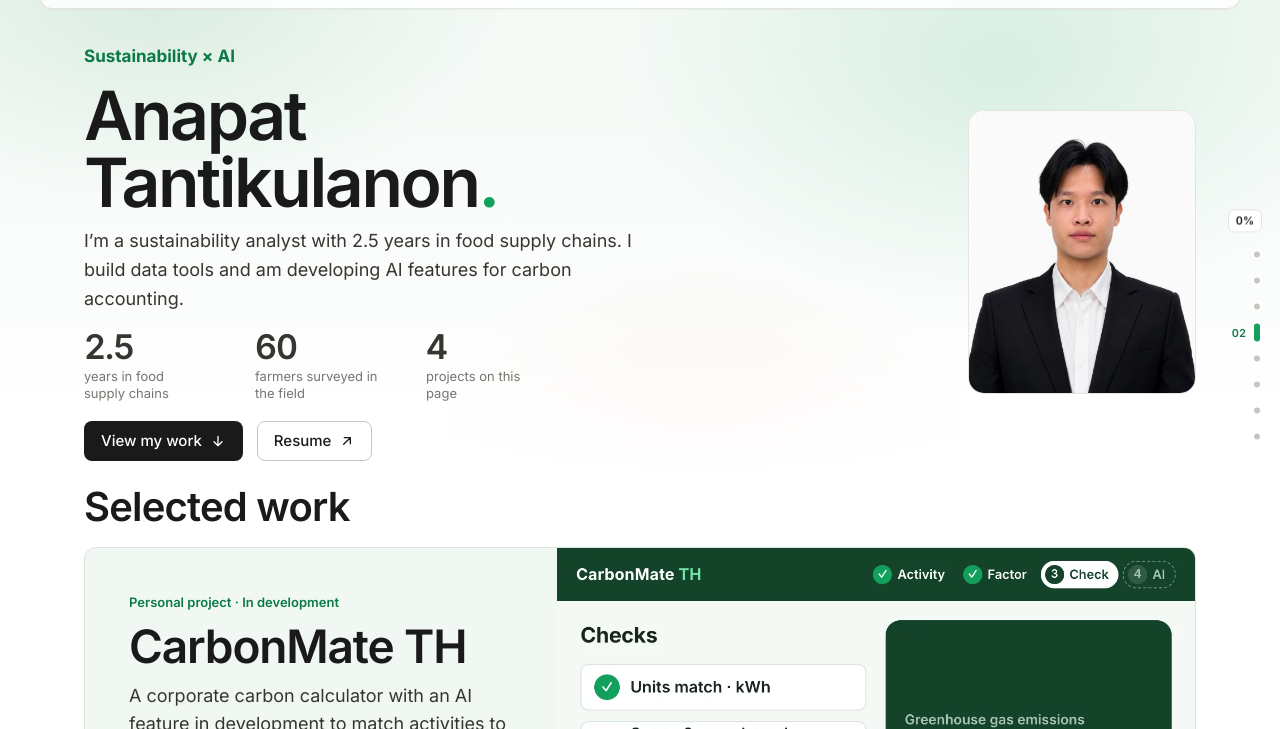
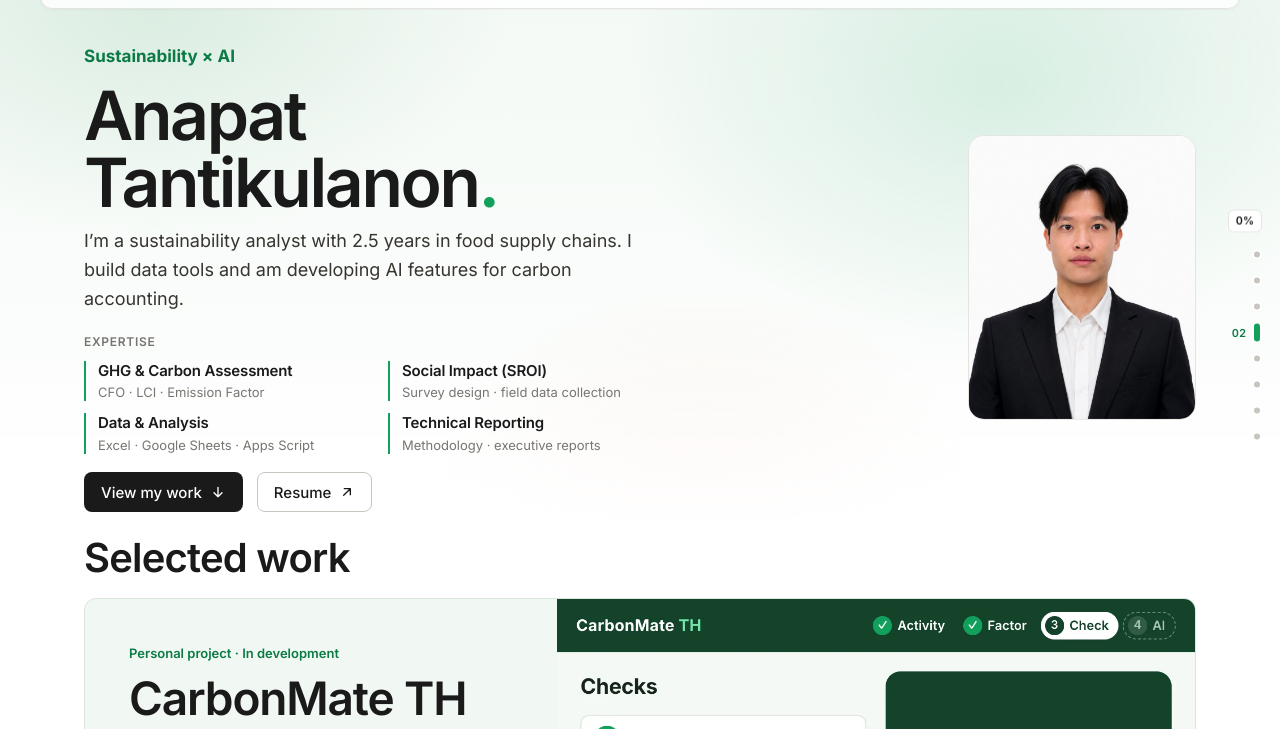
Before and after one commit to firstanapat/new, a plain HTML site: page index.html in a window 1280 px wide. Shown: the part 71-800 px from the top of the page. Drawn offline with Linux system fonts and the light colour scheme; a web font is replaced by a local one.

Commit message:
Hero: replace the three numbers with the four expertise areas
The stats row (2.5 years, 60 farmers, 4 projects) read as a loose set of
numbers. The hero now lists the four expertise areas from the Resume with
their main methods and tools; the skills section keeps the detail. The
count-up is removed with it.

Co-Authored-By: Claude Opus 5.5 <noreply@anthropic.com>

```diff
--- a/css/style.css
+++ b/css/style.css
@@ -236,10 +236,14 @@ html.i18n-wait body { visibility: hidden; }
 .intro-name .line { display: block; overflow: hidden; padding-bottom: .08em; margin-bottom: -.08em; }
 .intro-name .line > span { display: inline-block; }
 .intro .lead { max-width: 580px; margin-top: 20px; color: var(--ink-2); font-size: clamp(16px, 2vw, 20px); }
-.intro-stats { display: grid; grid-template-columns: repeat(3, minmax(0, max-content)); gap: clamp(18px, 4vw, 48px); margin: 26px 0 0; }
-.intro-stats div { display: flex; flex-direction: column-reverse; justify-content: flex-end; gap: 4px; }
-.intro-stats dd { margin: 0; font-size: clamp(28px, 3.6vw, 44px); font-weight: 700; line-height: 1; letter-spacing: -.04em; font-variant-numeric: tabular-nums; }
-.intro-stats dt { max-width: 15ch; color: var(--muted); font-size: 13px; line-height: 1.35; }
+/* expertise: the four areas from the Resume, details in the skills section */
+.intro-skills { margin: 26px 0 0; max-width: 580px; }
+.intro-skills-label { margin: 0 0 10px; color: var(--muted); font-size: 12px; font-weight: 600; letter-spacing: .06em; text-transform: uppercase; }
+.intro-skills ul { display: grid; grid-template-columns: repeat(2, minmax(0, 1fr)); gap: 12px 28px; margin: 0; padding: 0; list-style: none; }
+.intro-skills li { display: flex; flex-direction: column; gap: 3px; padding-left: 12px; border-left: 2px solid var(--accent); }
+.intro-skills strong { color: var(--ink); font-size: 15px; font-weight: 600; line-height: 1.3; letter-spacing: -.01em; }
+.intro-skills li > span { color: var(--muted); font-size: 13px; line-height: 1.4; }
+.intro-skills .nw { white-space: nowrap; }
 .intro-figure { border-radius: var(--r-xl); overflow: hidden; border: 1px solid var(--line); background: var(--bg-soft); box-shadow: var(--shadow-1); }
 .intro-photo {
   width: 100%; height: auto; aspect-ratio: 4 / 5; object-fit: cover; object-position: center 22%;
@@ -248,12 +252,12 @@ html.i18n-wait body { visibility: hidden; }
 /* entrance: name lines rise out of a mask, the rest fades up, the photo opens
    from the bottom. CSS only, so it runs without JS; off for reduced motion. */
 @media (prefers-reduced-motion: no-preference) {
-  .intro-role, .intro .lead, .intro-stats, .intro .intro-actions { animation: rise var(--dur-3) var(--ease) both; }
+  .intro-role, .intro .lead, .intro-skills, .intro .intro-actions { animation: rise var(--dur-3) var(--ease) both; }
   .intro-role { animation-delay: .05s; }
   .intro-name .line > span { animation: line-up 1s var(--ease) both; }
   .intro-name .line:nth-child(2) > span { animation-delay: .1s; }
   .intro .lead { animation-delay: .3s; }
-  .intro-stats { animation-delay: .42s; }
+  .intro-skills { animation-delay: .42s; }
   .intro .intro-actions { animation-delay: .54s; }
   .intro-figure { animation: open-up 1.1s var(--ease-emph) .15s both; }
   .intro-photo { animation: settle 1.6s var(--ease) .15s both; }
@@ -546,8 +550,7 @@ html.i18n-wait body { visibility: hidden; }
   .intro { padding-top: 14px; padding-bottom: 22px; }
   .intro h1 { font-size: clamp(40px, 5.3vw, 74px); }
   .intro .lead { margin-top: 12px; font-size: 18px; }
-  .intro-stats { margin-top: 16px; }
-  .intro-stats dd { font-size: 34px; }
+  .intro-skills { margin-top: 18px; }
   .intro .intro-actions { margin-top: 18px; }
   .intro-figure { max-width: 228px; justify-self: end; }
   .showcase-title { margin-bottom: 16px; }
@@ -561,8 +564,10 @@ html.i18n-wait body { visibility: hidden; }
   .intro-role { font-size: 14px; margin-bottom: 6px; }
   .intro h1 { font-size: clamp(34px, 11vw, 52px); }
   .intro .lead { margin-top: 12px; }
-  .intro-stats { gap: 14px; margin-top: 18px; }
-  .intro-stats dt { font-size: 12px; }
+  .intro-skills { margin-top: 20px; }
+  .intro-skills ul { gap: 12px 16px; }
+  .intro-skills strong { font-size: 14px; }
+  .intro-skills li > span { font-size: 12.5px; }
   .intro .intro-actions { margin-top: 18px; }
   .intro .btn { padding: 0 16px; height: 42px; }
   .project-cards, .project-story-grid { grid-template-columns: 1fr; }
@@ -767,7 +772,6 @@ h1, h2, h3, h4 { font-weight: 600; color: var(--ink); letter-spacing: -0.01em; }
 .project-card h3 { letter-spacing: -0.015em; }
 .project-card-featured h3 { font-size: clamp(28px, 3.8vw, 46px); letter-spacing: -0.025em; }
 .start h2 { font-weight: 600; letter-spacing: -0.03em; }
-.intro-stats dd { font-weight: 600; letter-spacing: -0.03em; }
 .project-steps h4 { font-size: 17px; font-weight: 600; }
 .project-steps p, .project-story-head p { color: var(--ink-2); }
 
@@ -825,7 +829,6 @@ a.visually-hidden:focus { position: fixed !important; z-index: 100; left: 16px;
   .intro-figure { animation-name: open-up-notion; }
 }
 @keyframes open-up-notion { from { clip-path: inset(100% 0 0 0 round var(--r-xl)); } to { clip-path: inset(0 0 0 0 round var(--r-xl)); } }
-.intro-stats dt { color: var(--muted); }
 
 /* ---------- cards: flat, hairline, 12px; hover = soft surface ---------- */
 .project-card { border-radius: var(--r-lg); border-color: var(--line); transition: background-color .15s ease, border-color .15s ease; }
--- a/index.html
+++ b/index.html
@@ -91,11 +91,15 @@
           <p class="intro-role">Sustainability × AI</p>
           <h1 class="intro-name"><span class="line"><span>Anapat</span></span> <span class="line"><span>Tantikulanon<span class="dot-accent">.</span></span></span></h1>
           <p data-i18n="hero.lead" class="lead">ผมเป็นนักวิเคราะห์ด้านความยั่งยืน ทำงานในห่วงโซ่อุปทานอาหารมา 2.5 ปี ถนัดสร้างเครื่องมือจัดการข้อมูล และตอนนี้กำลังนำ AI มาช่วยงานคำนวณคาร์บอน</p>
-          <dl class="intro-stats">
-            <div><dt data-i18n="hero.stat.years">ปีในห่วงโซ่อุปทานอาหาร</dt><dd data-count="2.5" data-decimals="1">2.5</dd></div>
-            <div><dt data-i18n="hero.stat.farmers">เกษตรกรที่ผมเก็บข้อมูลแปลง</dt><dd data-count="60">60</dd></div>
-            <div><dt data-i18n="hero.stat.projects">ผลงานในหน้านี้</dt><dd data-count="4">4</dd></div>
-          </dl>
+          <div class="intro-skills">
+            <p class="intro-skills-label" data-i18n="hero.skills">ความเชี่ยวชาญ</p>
+            <ul>
+              <li><strong>GHG &amp; Carbon Assessment</strong><span><span class="nw">CFO</span> · <span class="nw">LCI</span> · <span class="nw">Emission Factor</span></span></li>
+              <li><strong>Social Impact (SROI)</strong><span data-i18n="hero.skill2"><span class="nw">ออกแบบแบบสอบถาม</span> · <span class="nw">เก็บข้อมูลภาคสนาม</span></span></li>
+              <li><strong>Data &amp; Analysis</strong><span><span class="nw">Excel</span> · <span class="nw">Google Sheets</span> · <span class="nw">Apps Script</span></span></li>
+              <li><strong>Technical Reporting</strong><span data-i18n="hero.skill4"><span class="nw">เอกสารระเบียบวิธี</span> · <span class="nw">รายงานผู้บริหาร</span></span></li>
+            </ul>
+          </div>
           <div class="intro-actions">
             <a class="btn btn-dark" href="#work"><span data-i18n="hero.cta1">ดูผลงาน</span> <svg aria-hidden="true"><use href="#i-down"/></svg></a>
             <a class="btn btn-outline" href="resume.html">Resume <svg aria-hidden="true"><use href="#i-up-right"/></svg></a>
--- a/js/lang-en.js
+++ b/js/lang-en.js
@@ -71,9 +71,9 @@ window.I18N_EN = {
   "work.sroi-assessment.result": "The assessment brought outcomes from procurement and community activities into one framework across all three areas.",
   "hero.lead": "I’m a sustainability analyst with 2.5 years in food supply chains. I build data tools and am developing AI features for carbon accounting.",
   "hero.cta1": "View my work",
-  "hero.stat.years": "years in food supply chains",
-  "hero.stat.farmers": "farmers surveyed in the field",
-  "hero.stat.projects": "projects on this page",
+  "hero.skills": "Expertise",
+  "hero.skill2": '<span class="nw">Survey design</span> · <span class="nw">field data collection</span>',
+  "hero.skill4": '<span class="nw">Methodology</span> · <span class="nw">executive reports</span>',
   "work.title": "Selected work",
   "s1": "Corporate GHG inventories for Scopes 1, 2 and selected Scope 3 activities, Life Cycle Inventory (LCI), emission factors, system boundaries and IPCC AR5 GWP100.",
   "skills.link1": "Farm EF Workbook",
--- a/js/motion.js
+++ b/js/motion.js
@@ -1,9 +1,7 @@
 /* ==========================================================================
    Page motion outside the walkthroughs
-   - Hero entrance (name lines, lead, stats, photo) is CSS only, in style.css,
-     so it runs without this file and turns off with reduced motion.
-   - Hero numbers count up once when they come into view. The final numbers
-     are in the HTML, so without JS they simply show.
+   - Hero entrance (name lines, lead, expertise, photo) is CSS only, in
+     style.css, so it runs without this file and turns off with reduced motion.
    - Card images follow the language (Thai or English screen captures).
    - Card → story: the card image morphs into the story's live frame with a
      same-document View Transition. Without support, or with reduced motion,
@@ -14,35 +12,6 @@
   var reduced = false;
   try { reduced = matchMedia("(prefers-reduced-motion: reduce)").matches; } catch (e) {}
   var lang = function () { return (window.I18N && window.I18N.lang) === "en" ? "en" : "th"; };
-
-  /* ---------- hero count-up ---------- */
-  (function () {
-    var nums = Array.prototype.slice.call(document.querySelectorAll("[data-count]"));
-    if (reduced || !nums.length || !("IntersectionObserver" in window)) return;
-    var show = function (el, v) {
-      var d = +el.getAttribute("data-decimals") || 0;
-      el.textContent = v.toLocaleString(lang() === "en" ? "en-US" : "th-TH", { minimumFractionDigits: d, maximumFractionDigits: d });
-    };
-    var run = function (el, delay) {
-      var to = parseFloat(el.getAttribute("data-count"));
-      setTimeout(function () {
-        var t0 = performance.now();
-        (function frame(now) {
-          var k = Math.min(1, (now - t0) / 1100);
-          show(el, to * (1 - Math.pow(1 - k, 3)));
-          if (k < 1) requestAnimationFrame(frame);
-        })(t0);
-      }, delay);
-    };
-    var io = new IntersectionObserver(function (entries) {
-      entries.forEach(function (en) {
-        if (!en.isIntersecting) return;
-        io.unobserve(en.target);
-        run(en.target, 500 + nums.indexOf(en.target) * 120);   // after the stats row fades in
-      });
-    }, { threshold: 0.6 });
-    nums.forEach(function (el) { show(el, 0); io.observe(el); });
-  })();
 
   /* ---------- card images follow the language ---------- */
   (function () {
```
